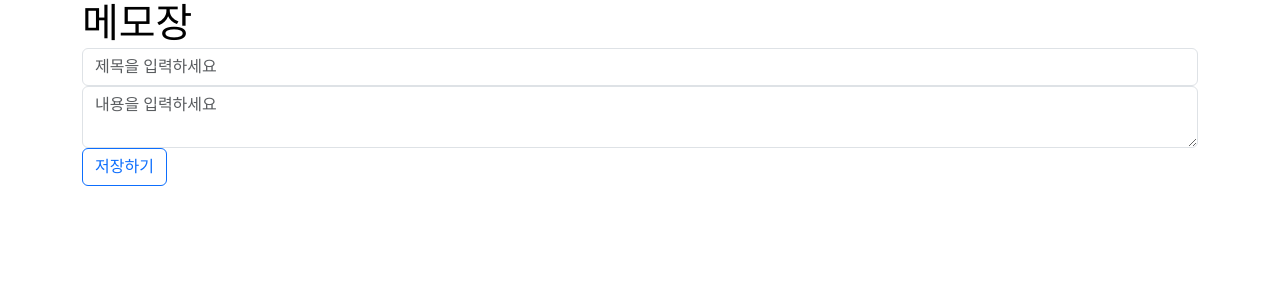
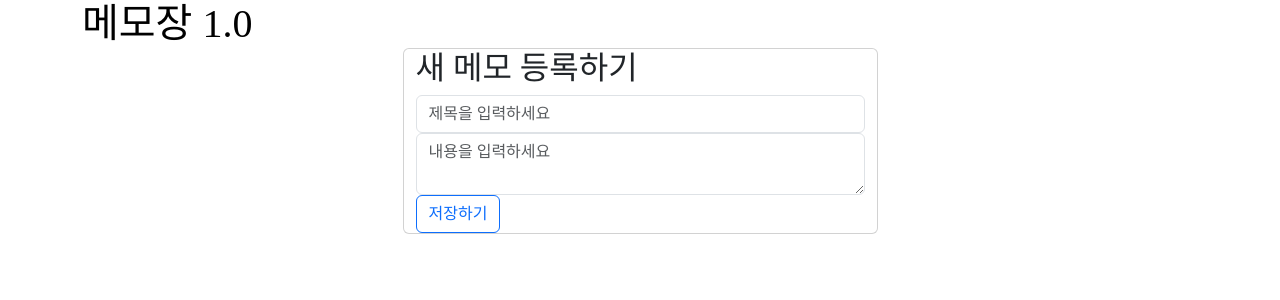
Before and after one commit to sangeun99/SeSAC, a Flask app: page / in a window 1280 px wide. Shown: the top 300 px of the page. Run offline with Flask 3, Linux system fonts and the light colour scheme; data that the repository does not hold is empty.

Commit message:
✏️ fix: 사용자 ux를 고려해 수정 시 새로운 안내문 표시

```diff
--- a/8.JavaScript2/board/templates/index.html
+++ b/8.JavaScript2/board/templates/index.html
@@ -35,10 +35,11 @@
 <body>
   <script src="https://code.jquery.com/jquery-3.6.0.min.js"></script>
   <div class="container">
-    <div class="wrap">
-      <div class="input-container">
+    <h1>메모장 1.0</h1>
+    <div class="wrap d-flex row justify-content-center">
+      <div class="input-container col-5 card">
         <div class="form-group">
-          <h1>메모장</h1>
+          <h2 id="input-type-desc">새 메모 등록하기</h2>
         </div>
         <div class="input-group">
           <input type="text" class="form-control" id="input-title" name="title" placeholder="제목을 입력하세요">
@@ -77,6 +78,7 @@
 
       function getvalue(id, title, message) {
         // 수정 버튼을 누르면 값이 채워지도록 만드는 함수
+        $('#input-type-desc').text('메모 수정하기');
         $('#input-title').val(title);
         $('#input-text').val(message);
 
```
